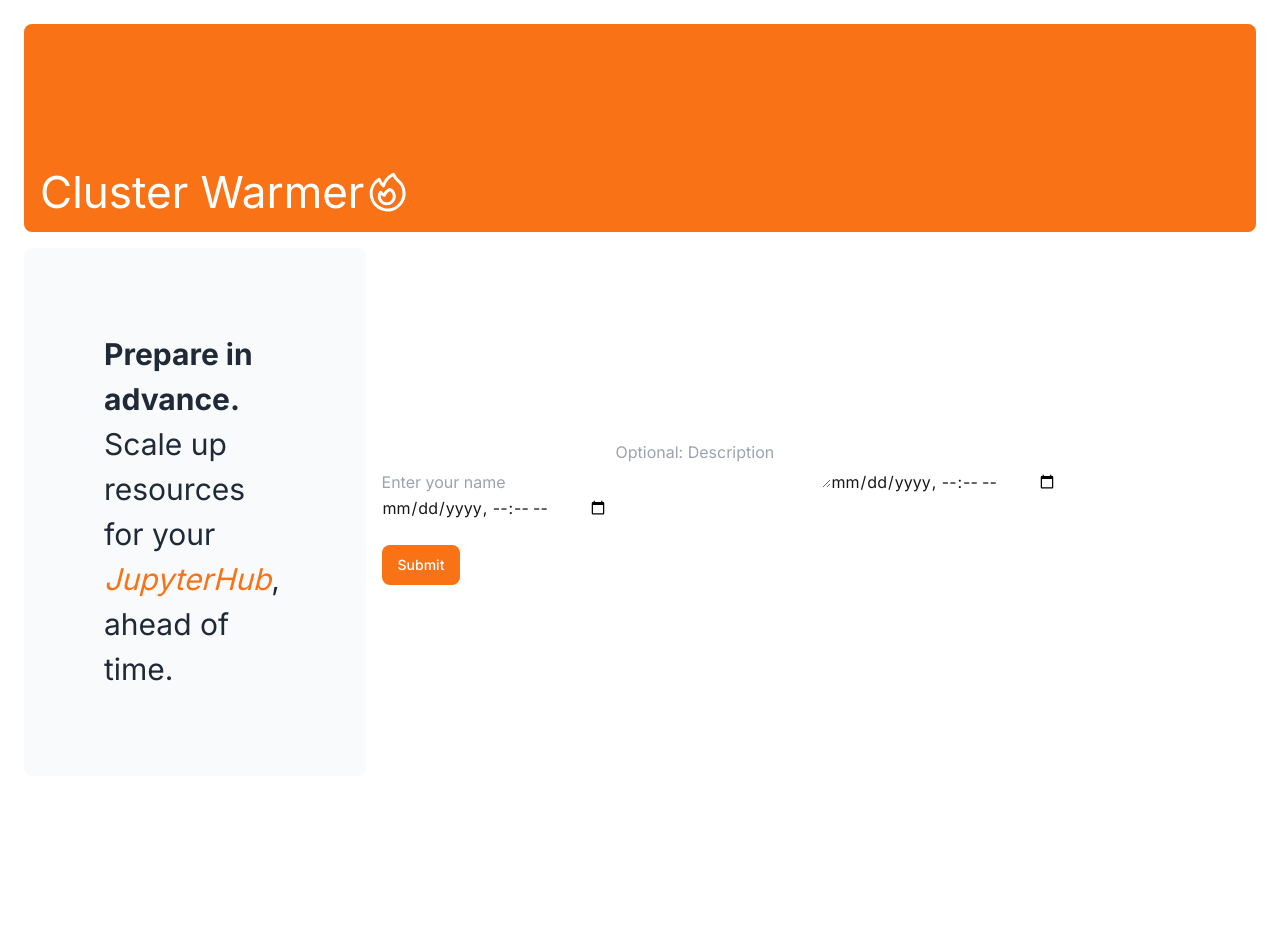
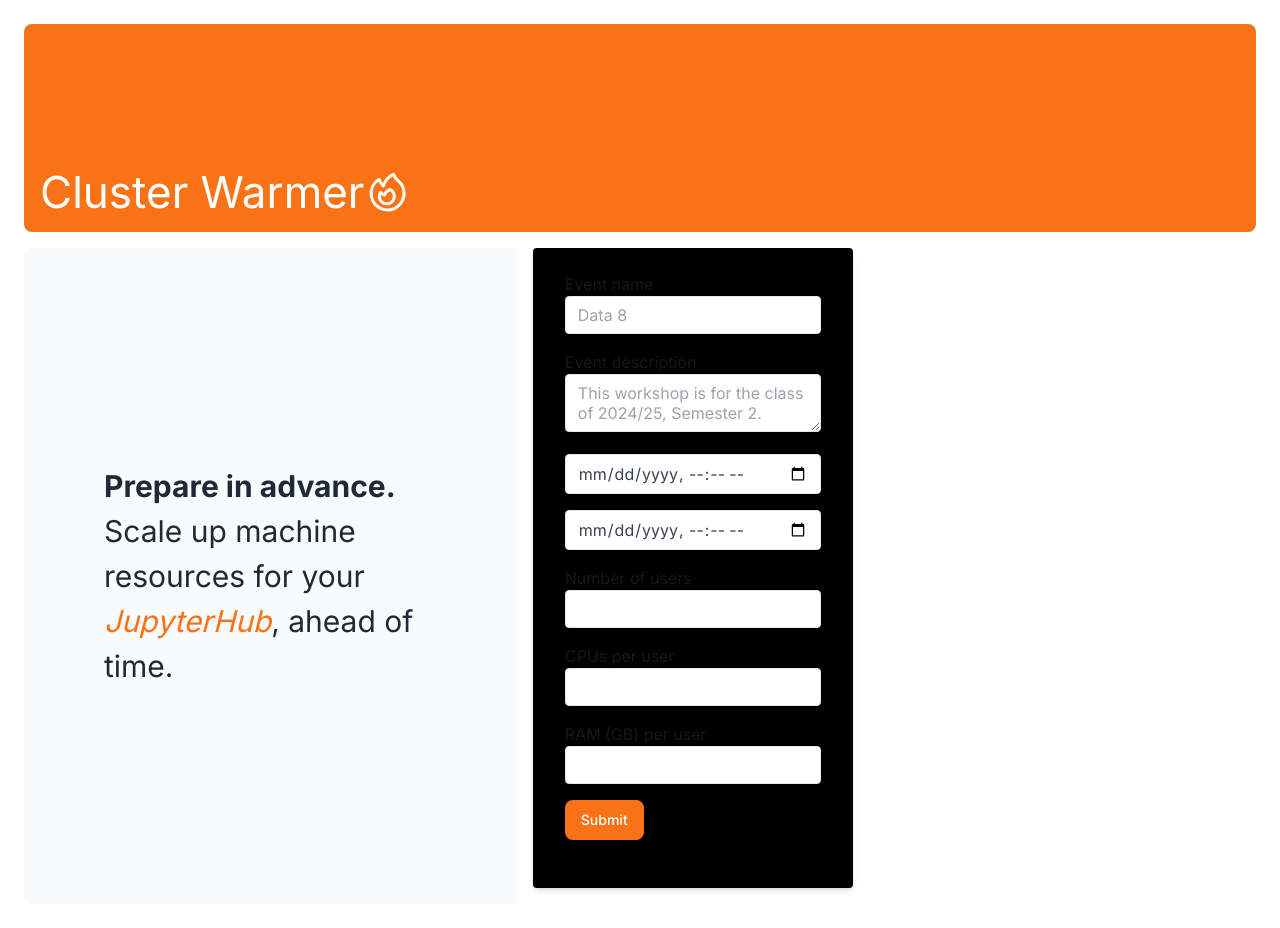
Before and after one commit to jnywong/cluster-warmer, a Next.js app in the folder frontend/: page / in a window 1280 px wide. Before the commit the page ends 800 px from the top, so only its background shows below. Built offline with nearby package versions, Linux system fonts and the light colour scheme.

Commit message:
Style event form

```diff
--- a/frontend/src/app/page.jsx
+++ b/frontend/src/app/page.jsx
@@ -16,7 +16,7 @@
       <div className="mt-4 flex grow flex-col gap-4 md:flex-row">
         <div className="flex flex-col justify-center gap-6 rounded-lg bg-gray-50 px-6 py-10 md:w-2/5 md:px-20">
           <p className={`text-xl text-gray-800 md:text-3xl md:leading-normal`}>
-            <strong>Prepare in advance.</strong> Scale up resources for your{' '}
+            <strong>Prepare in advance.</strong> Scale up machine resources for your{' '}
             <em className="text-orange-500">JupyterHub</em>, ahead of time.
           </p>
           {/* <Link
--- a/frontend/src/app/ui/button.tsx
+++ b/frontend/src/app/ui/button.tsx
@@ -9,7 +9,7 @@
     <button
       {...rest}
       className={clsx(
-        'flex h-10 items-center rounded-lg bg-orange-500 px-4 text-sm font-medium text-white transition-colors hover:bg-blue-400 focus-visible:outline focus-visible:outline-2 focus-visible:outline-offset-2 focus-visible:outline-blue-500 active:bg-blue-600 aria-disabled:cursor-not-allowed aria-disabled:opacity-50',
+        'flex h-10 items-center rounded-lg bg-orange-500 px-4 text-sm font-medium text-white transition-colors hover:bg-orange-400 focus-visible:outline focus-visible:outline-2 focus-visible:outline-offset-2 focus-visible:outline-blue-500 active:bg-blue-600 aria-disabled:cursor-not-allowed aria-disabled:opacity-50',
         className,
       )}
     >
--- a/frontend/src/app/ui/events/create-form.tsx
+++ b/frontend/src/app/ui/events/create-form.tsx
@@ -33,49 +33,94 @@
   };
 
   return (
-    <form onSubmit={handleSubmit}>
+    <div className="w-full max-w-xs">
+      <form className="bg-black shadow-md rounded px-8 pt-6 pb-8 mb-4" onSubmit={handleSubmit}>
+        <div className="mb-4">
+          <label>
+            Event name
             <input
               type="text"
               name="name"
-        placeholder="Enter your name"
+              className="shadow appearance-none border rounded w-full py-2 px-3 text-gray-700 leading-tight focus:outline-none focus:shadow-outline"
+              placeholder="Data 8"
               value={formData.name}
               onChange={handleChange}
             />
+          </label>
+        </div>
+        <div className="mb-4">
+          <label>
+            Event description
             <textarea
               name="description"
-        placeholder="Optional: Description"
+              className="shadow appearance-none border rounded w-full py-2 px-3 text-gray-700 leading-tight focus:outline-none focus:shadow-outline"
+              placeholder="This workshop is for the class of 2024/25, Semester 2."
               value={formData.description}
               onChange={handleChange}
             ></textarea>
+          </label>
+        </div>
+        <div className="mb-4">
           <input
             name="start_time"
+            className="shadow appearance-none border rounded w-full py-2 px-3 text-gray-700 leading-tight focus:outline-none focus:shadow-outline"
             placeholder="Event start"
             type="datetime-local"
             value={formData.start_time}
             onChange={handleChange}
           />
+        </div>
+        <div className="mb-4">
           <input
             name="end_time"
+            className="shadow appearance-none border rounded w-full py-2 px-3 text-gray-700 leading-tight focus:outline-none focus:shadow-outline"
             placeholder="Event end"
             type="datetime-local"
             value={formData.end_time}
             onChange={handleChange}
           />
-      <input name="num_users" type="number" value={formData.num_users} onChange={handleChange} />
+        </div>
+        <div className="mb-4">
+          <label>
+            Number of users
+            <input
+              name="num_users"
+              className="shadow appearance-none border rounded w-full py-2 px-3 text-gray-700 leading-tight focus:outline-none focus:shadow-outline"
+              type="number"
+              value={formData.num_users}
+              onChange={handleChange}
+            />
+          </label>
+        </div>
+        <div className="mb-4">
+          <label>
+            CPUs per user
             <input
               name="cpus_per_user"
+              className="shadow appearance-none border rounded w-full py-2 px-3 text-gray-700 leading-tight focus:outline-none focus:shadow-outline"
               type="number"
               value={formData.cpus_per_user}
               onChange={handleChange}
             />
+          </label>
+        </div>
+        <div className="mb-4">
+          <label>
+            RAM (GB) per user
             <input
               name="memory_per_user"
+              className="shadow appearance-none border rounded w-full py-2 px-3 text-gray-700 leading-tight focus:outline-none focus:shadow-outline"
               type="number"
               value={formData.memory_per_user}
               onChange={handleChange}
             />
+          </label>
+        </div>
+        <div className="mb-4">
           <Button type="submit">Submit</Button>
+        </div>
       </form>
+    </div>
   );
 };
 
```
Lines whose indentation alone changed are shown as unchanged.
